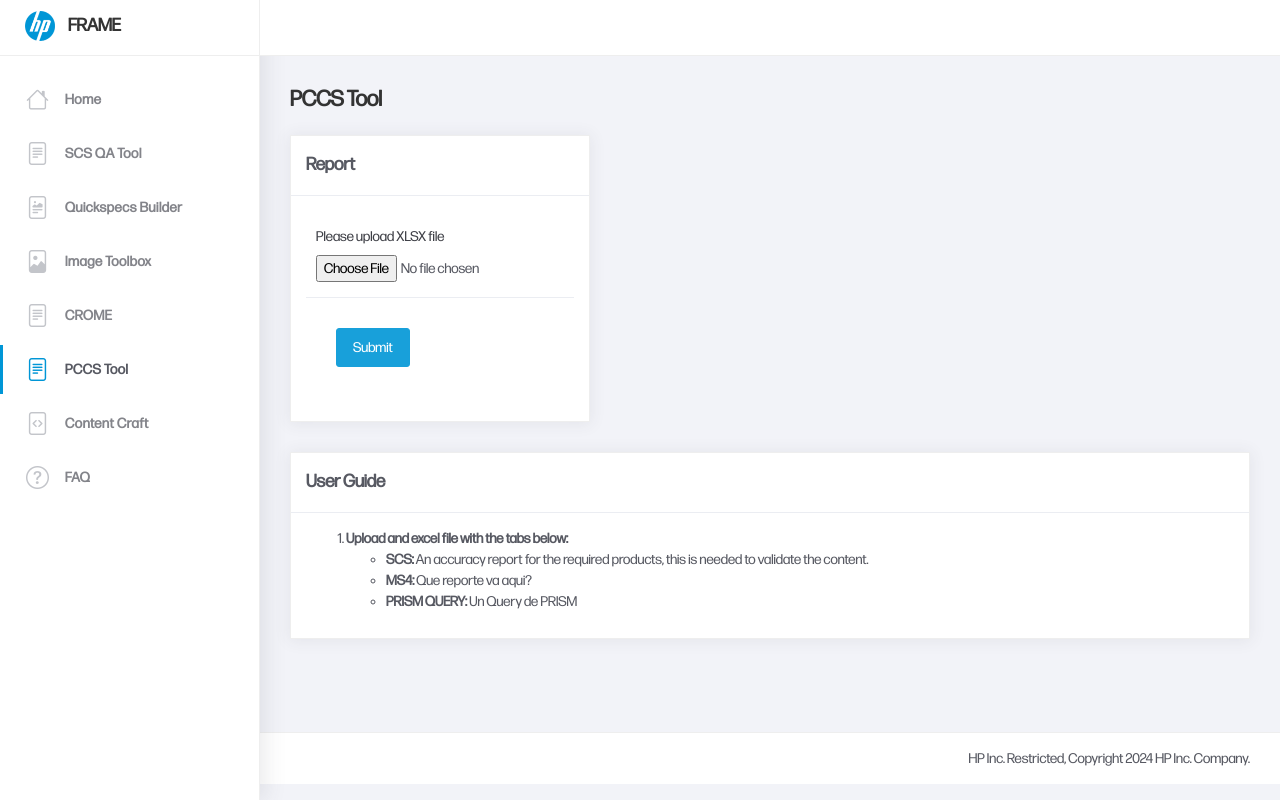
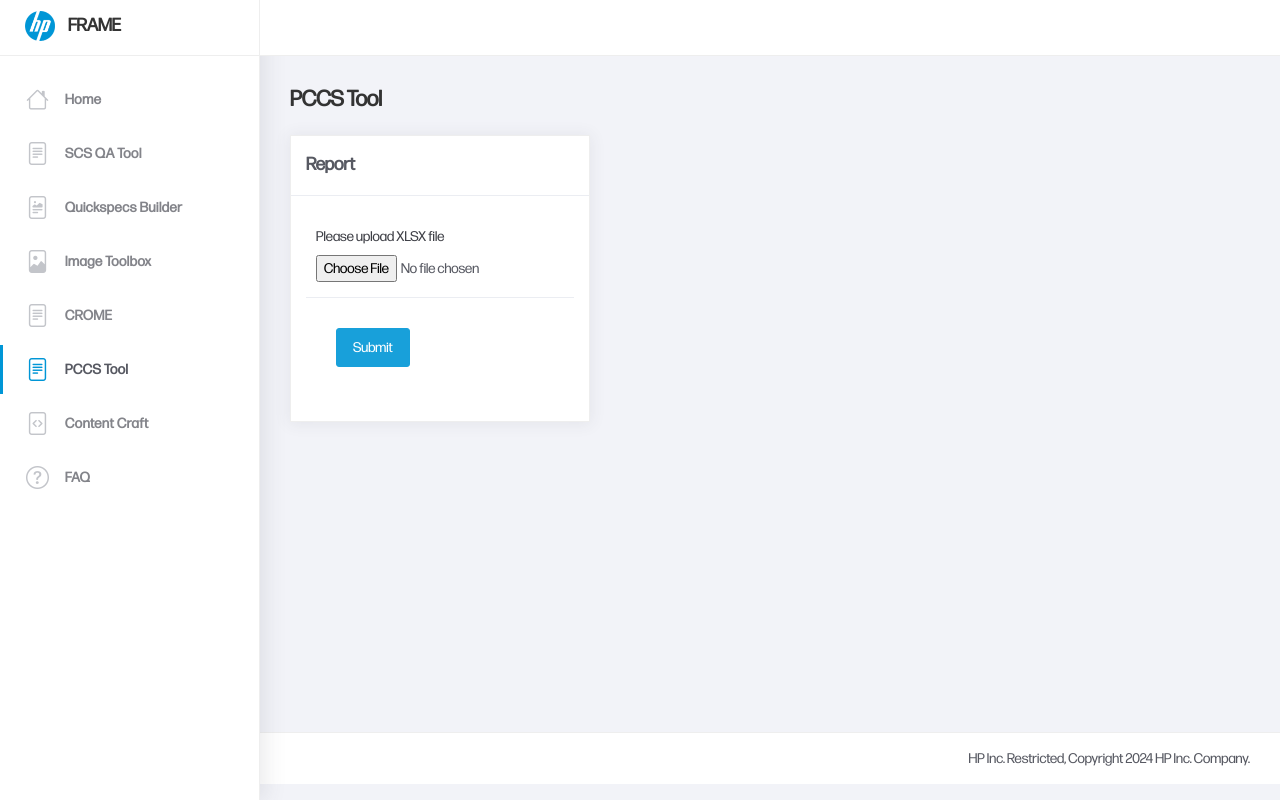
Before and after one commit to jinjernot/zeruel, a Flask app: page /app5 in a window 1280 px wide. Run offline with Flask 3, Linux system fonts and the light colour scheme.

Commit message:
user guide gone

```diff
--- a/templates/index.html
+++ b/templates/index.html
@@ -102,26 +102,6 @@
 
 					<div class="row">
 						<div class="col-md-12">
-							<div class="card">
-								<div class="card-header">
-									<div class="card-title">User Guide</div>
-								</div>
-								<div class="card-body">
-									<div class="">
-										<ol>
-											<li>
-												<strong>Upload and excel file with the tabs below:</strong>
-												<ul>
-													<li><strong>SCS:</strong> An accuracy report for the required products, this is needed to validate the content.</li>
-													<li><strong>MS4:</strong> Que reporte va aqui?</li>
-													<li><strong>PRISM QUERY:</strong> Un Query de PRISM</li>
-												</ul>
-											</li>
-										</ol>
-									</div>
-
-								</div>
-							</div>
 						</div>
 					</div>
 
```
